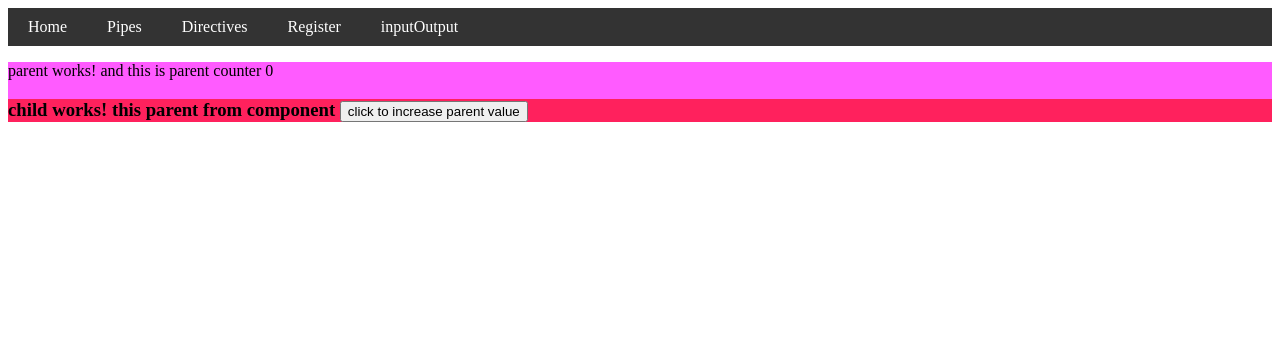
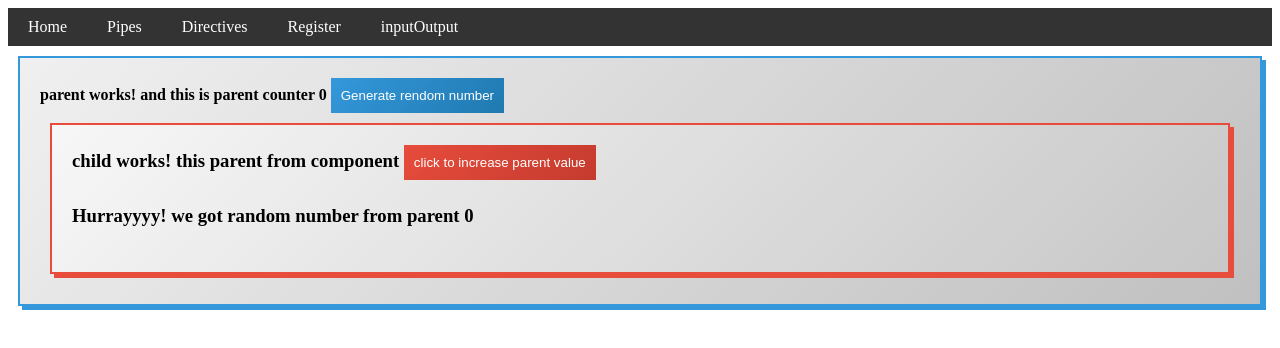
Before and after one commit to bhargav-kalsariya/AngularText, an Angular app: page /inputoutput in a window 1280 px wide. Shown: the top 348 px of the page. Built offline with nearby package versions, Linux system fonts and the light colour scheme.

Commit message:
call function on input

```diff
--- a/src/app/child/child.component.html
+++ b/src/app/child/child.component.html
@@ -1,3 +1,6 @@
 <h3 class="child">child works! {{message}}
+
     <button (click)="clickHandle()">click to increase parent value</button>
+    <h4>Hurrayyyy! we got random number from parent {{modifiedNumber}} </h4>
+
 </h3>
--- a/src/app/child/child.component.scss
+++ b/src/app/child/child.component.scss
@@ -1,3 +1,20 @@
-.child{
-    background-color: rgba(255, 0, 0, 0.637);
+.child {
+    border: 2px solid #e74c3c;
+    padding: 20px;
+    margin: 10px;
+    background: linear-gradient(135deg, #f7f7f7, #c7c7c7);
+    box-shadow: 4px 4px 0px 0px #e74c3c;
+
+    button {
+        background: linear-gradient(135deg, #e74c3c, #c43b2e);
+        color: #fff;
+        padding: 10px;
+        border: none;
+        cursor: pointer;
+    }
+
+    h1 {
+        color: #e74c3c;
+        font-size: 24px;
+    }
 }
--- a/src/app/child/child.component.ts
+++ b/src/app/child/child.component.ts
@@ -6,13 +6,25 @@ import { Component, EventEmitter, Input, Output } from '@angular/core';
   styleUrls: ['./child.component.scss']
 })
 export class ChildComponent {
+
   @Input() message: any;
+  @Input() set takeRandomNumber(data: any) {
+    this.modifiedNumber = this.getModifiedNumber(data)
+  }
   @Output() clickToChild = new EventEmitter<number>();
 
   count = 0;
+  modifiedNumber = 0;
 
+  getModifiedNumber(data: any) {
+    if (data) {
+      return data + 10;
+    }
+    return 0;
+  }
   clickHandle() {
     this.count++;
     this.clickToChild.emit(this.count);
   }
+
 }
--- a/src/app/parent/parent.component.html
+++ b/src/app/parent/parent.component.html
@@ -1,3 +1,6 @@
-<p class="parent">parent works! and this is parent counter {{parentcounter}}
-    <app-child [message]="transfer" (clickToChild)="clickHandler($event)"></app-child>
-</p>
+<h4 class="parent">parent works! and this is parent counter {{parentcounter}}
+
+    <button (click)="generateRandomNumber()">Generate rendom number</button>
+    <app-child [message]="transfer" (clickToChild)="clickHandler($event)" [takeRandomNumber]="randomNumber"></app-child>
+
+</h4>
--- a/src/app/parent/parent.component.scss
+++ b/src/app/parent/parent.component.scss
@@ -1,3 +1,15 @@
 .parent {
-    background-color: rgba(255, 0, 255, 0.644);
+    border: 2px solid #3498db;
+    padding: 20px;
+    margin: 10px;
+    background: linear-gradient(135deg, #f0f0f0, #c0c0c0);
+    box-shadow: 4px 4px 0px 0px #3498db;
+
+    button {
+        background: linear-gradient(135deg, #3498db, #2079b0);
+        color: #fff;
+        padding: 10px;
+        border: none;
+        cursor: pointer;
+    }
 }
--- a/src/app/parent/parent.component.ts
+++ b/src/app/parent/parent.component.ts
@@ -6,10 +6,17 @@ import { Component } from '@angular/core';
   styleUrls: ['./parent.component.scss']
 })
 export class ParentComponent {
+
   transfer: any = 'this parent from component';
   parentcounter = 0;
+  randomNumber = 0;
 
+  generateRandomNumber() {
+    this.randomNumber = Math.floor(Math.random() * 100);
+    console.log(this.randomNumber);
+  }
   clickHandler(value: any) {
     this.parentcounter = value;
   }
+
 }
```
